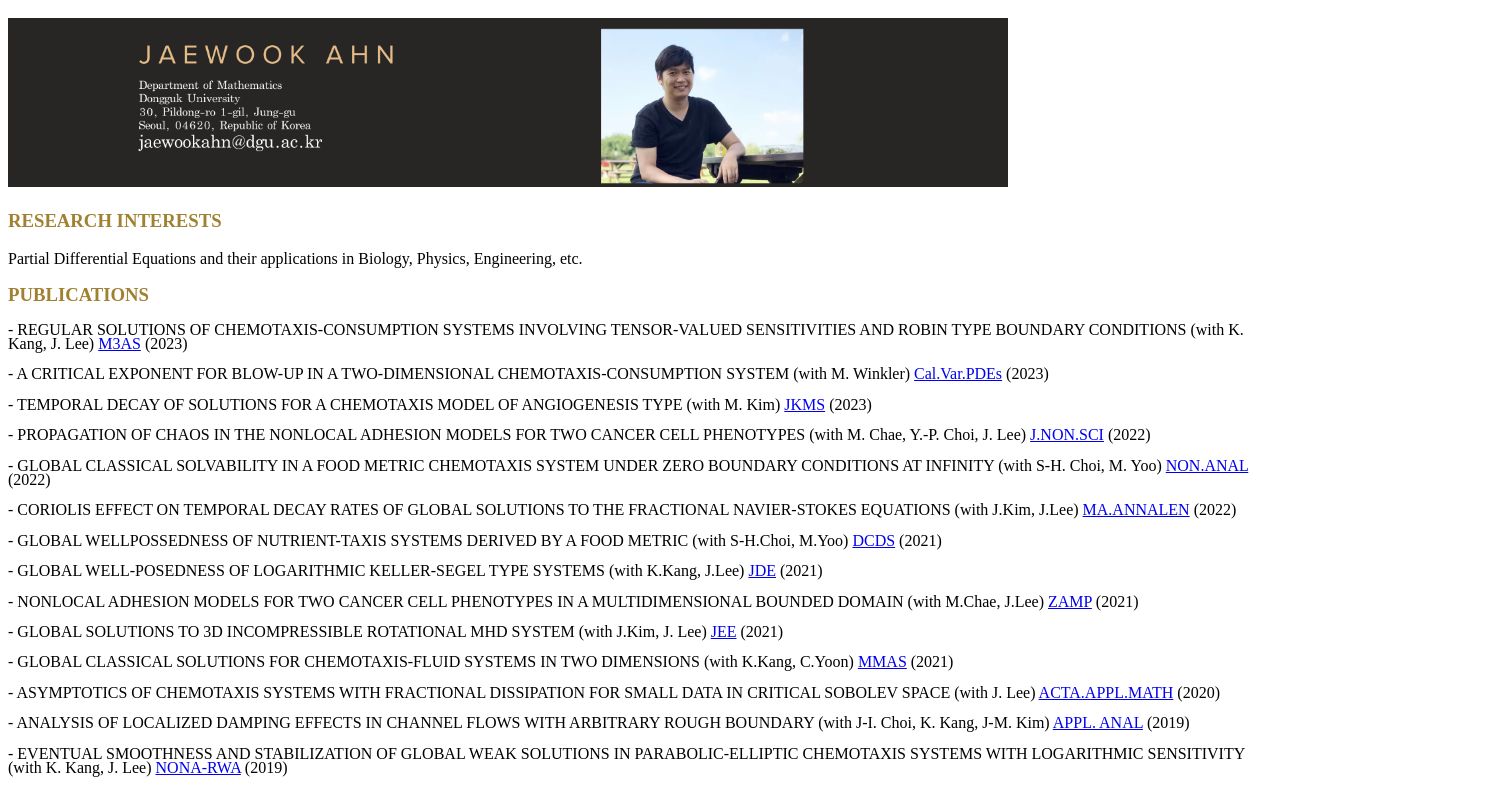
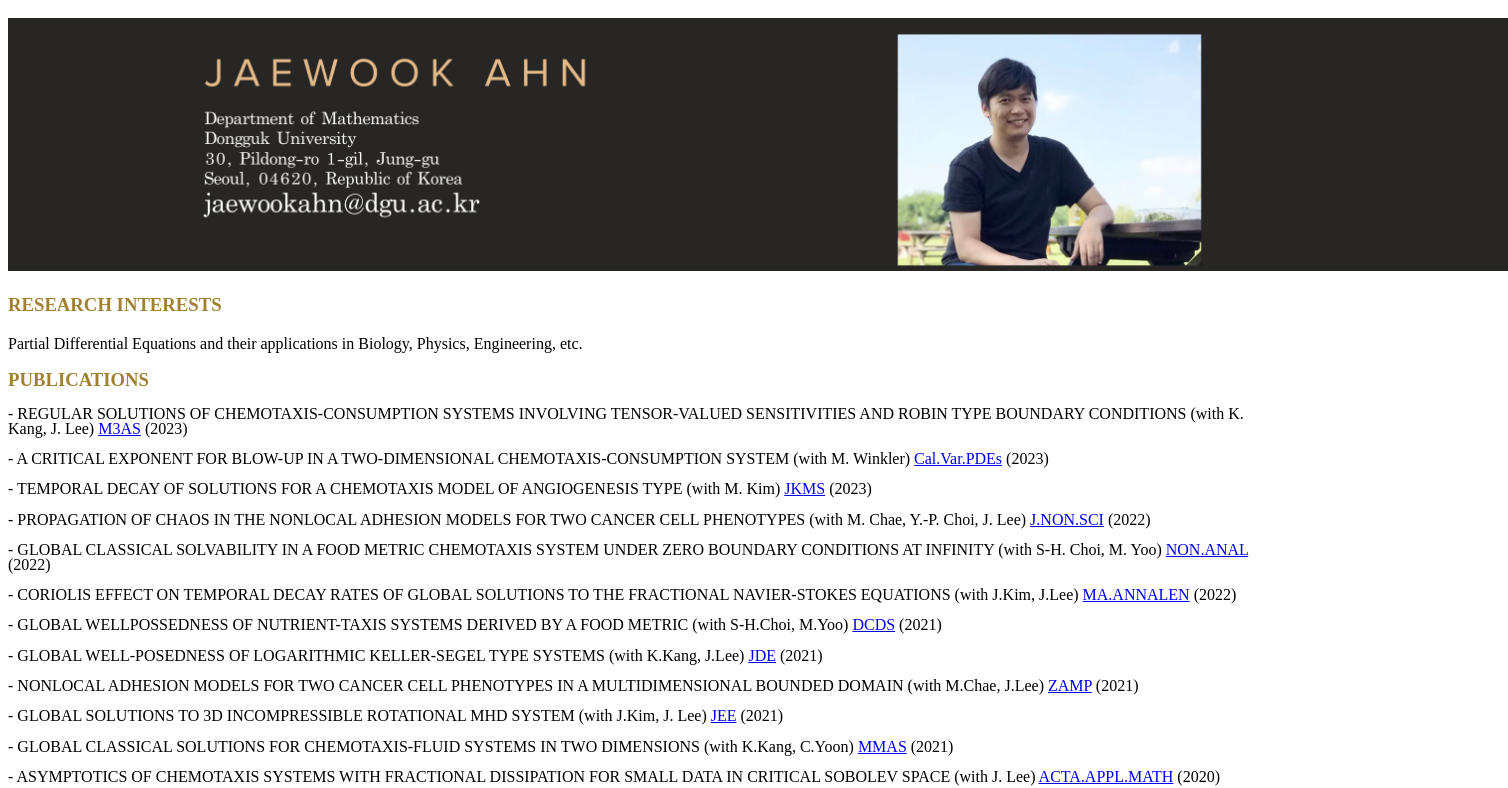
Before and after one commit to jaewookahnmath/homepage, a plain HTML site: page index.html in a window 1280 px wide. Shown: the top 788 px of the page, 1508 px wide, since content can reach past the window. Drawn offline with Linux system fonts and the light colour scheme.

Commit message:
Update index.html

```diff
--- a/index.html
+++ b/index.html
@@ -9,7 +9,7 @@
         <div class="row">
             <div class="col-md-6">
                 <div class="hero text-gold bg-dark text-center py-5">
-                    <img src="a.jpg" alt="이미지" width="1000" height="auto" style="margin-top: 10px;">
+                    <img src="a.jpg" alt="이미지" width="1500" height="auto" style="margin-top: 10px;">
                 </div>
             </div>
         </div>
```
